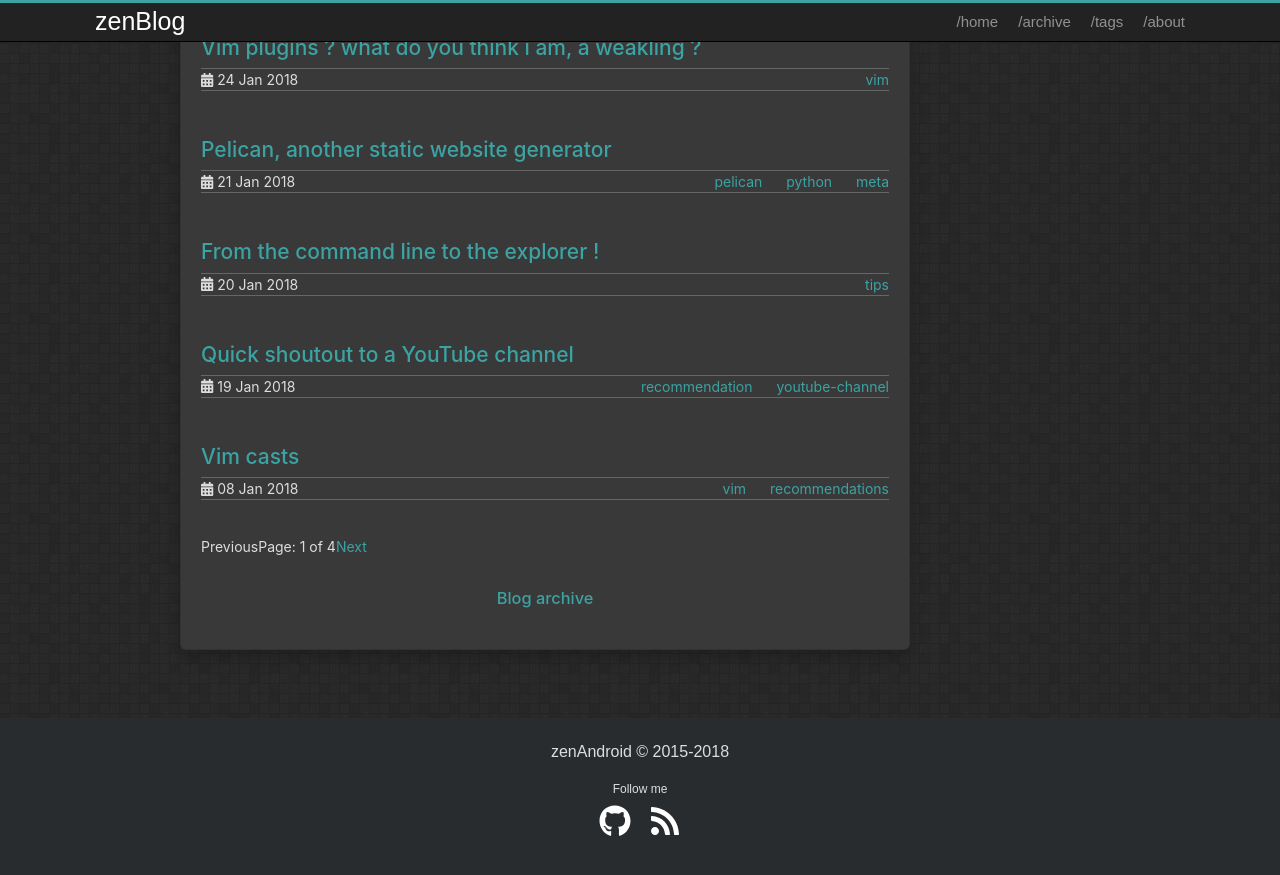
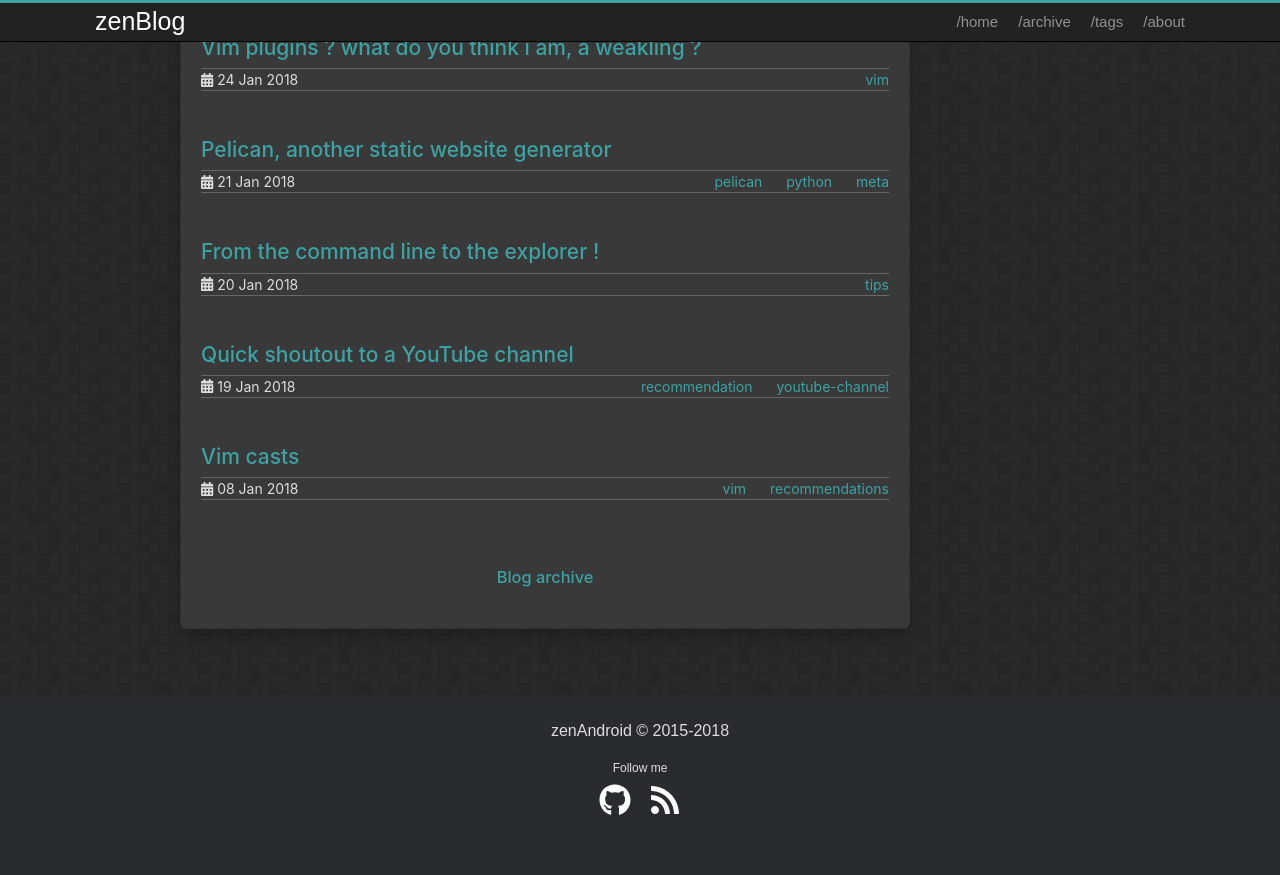
Before and after one commit to zenAndroid/zenandroid.github.io, a Jekyll site: the page built from index.html, in a window 1280 px wide and 900 px high, scrolled down 587 px. Shown: the top 875 px of the window. Built offline with Jekyll 4.4.1, drawn with Linux system fonts in a browser that asks for light colours; the list of posts is cut into pages by our own code.

Commit message:
ACTUALLY REMOVED THE PAGINATION LINKS ... I THINK

```diff
--- a/_layouts/home.html
+++ b/_layouts/home.html
@@ -27,25 +27,6 @@ layout: page
     </p>
 </div>
 {% endfor %}
-<!-- Pagination links -->
-<div class="pagination">
-  {% if paginator.previous_page %}
-    <a href="{{ paginator.previous_page_path }}" class="previous">
-      Previous
-    </a>
-  {% else %}
-    <span class="previous">Previous</span>
-  {% endif %}
-  <span class="page_number ">
-    Page: {{ paginator.page }} of {{ paginator.total_pages }}
-  </span>
-  {% if paginator.next_page %}
-    <a href="{{ paginator.next_page_path }}" class="next">Next</a>
-  {% else %}
-    <span class="next ">Next</span>
-  {% endif %}
-</div>
-
 
 <div class="post-footer">
     <div class="column-full">
```
